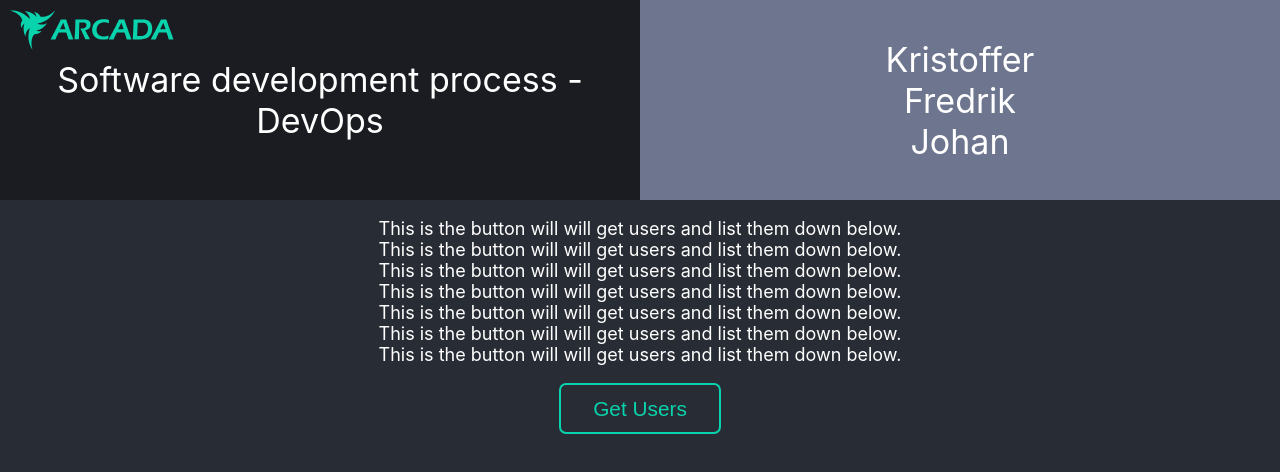
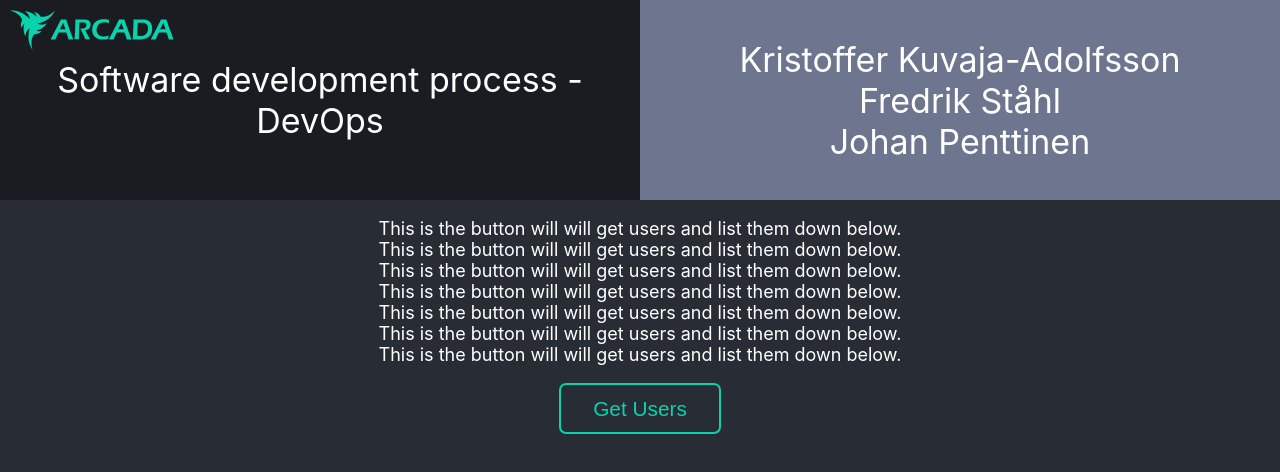
Before and after one commit to penttinj/ArcadaDevOpsProject, a React (Create React App) app: page / in a window 1280 px wide. Shown: the top 472 px of the page. Built offline with nearby package versions, Linux system fonts and the light colour scheme.

Commit message:
Add surnames to the contributors

```diff
--- a/src/App.js
+++ b/src/App.js
@@ -32,7 +32,7 @@ function App() {
         <header className="App-header">
           <img className="arcada-logo" src={logo} alt="Arcada Logo"></img>
           <div className="left">Software development process - DevOps</div>
-          <div className="right">Kristoffer<br /> Fredrik <br />Johan</div>
+          <div className="right">Kristoffer Kuvaja-Adolfsson<br />Fredrik Ståhl<br />Johan Penttinen</div>
         </header>
         <div className="ButtonBanner">
           <p>
```
